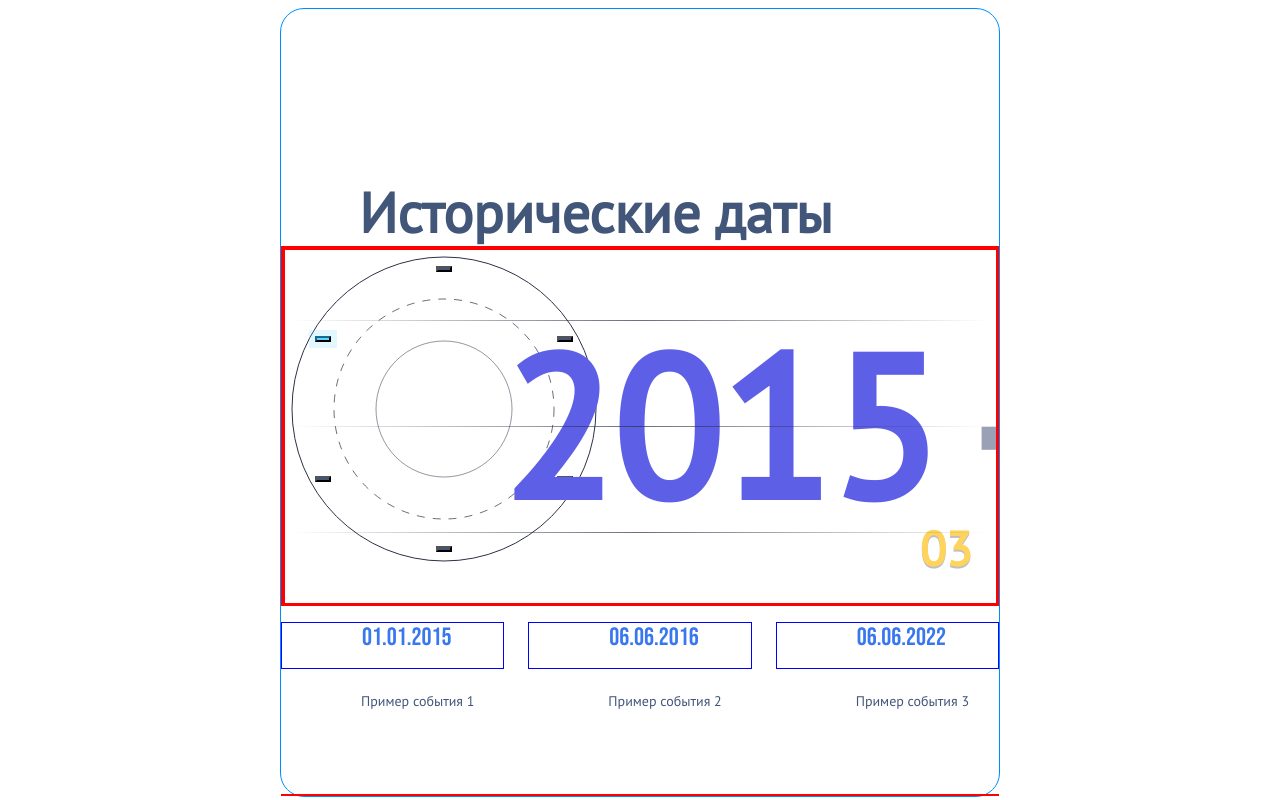
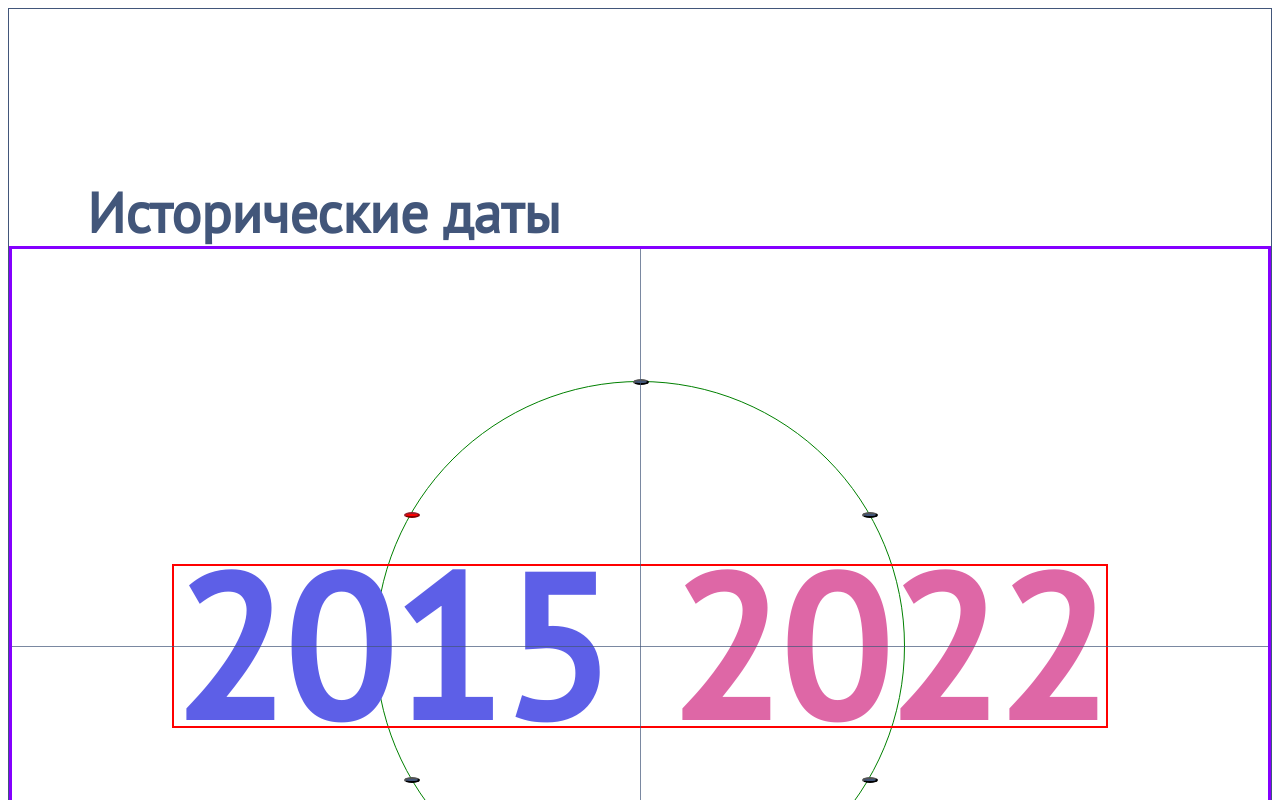
Before and after one commit to yulia463/time-arc, a React app: page / in a window 1280 px wide. Shown: the top 800 px of the page. Built offline with nearby package versions, Linux system fonts and the light colour scheme.

Commit message:
feat: add circle and new styles

```diff
--- a/src/components/TimelineBlock.scss
+++ b/src/components/TimelineBlock.scss
@@ -1,9 +1,8 @@
 .timeline-block {
   position: relative;
-  width: min(720px, 92vw);
-  margin: 0 auto;
-  border: 1px solid #008cff;
-  border-radius: 24px;
+  //width: min(720px, 92vw);
+  //margin: 0 auto;
+  border: 1px solid var(--color-text);
 }
 
 .timeline-block__header {
@@ -36,50 +35,30 @@
   }
 }
 
-.timeline-block__fraction {
-  font-variant-numeric: tabular-nums;
-  font-weight: 600;
-  color: var(--accent-2);
-  border: 1px solid #37ff00;
-}
+//.timeline-block__fraction {
+//  font-variant-numeric: tabular-nums;
+//  font-weight: 600;
+//  color: var(--accent-2);
+//  border: 1px solid #37ff00;
+//}
 
 .timeline-block__dial {
-  border: 3px solid red;
+  border: 3px solid #8400ff;
   position: relative;
-  height: 360px;
+  height: 100vh;
   display: grid;
   place-items: center;
-  margin-bottom: 16px;
+  //margin-bottom: 16px;
   overflow: hidden;
 }
 
 .timeline-block__ring {
-  position: absolute;
+  border: 1px solid green;
+  position: relative;
   inset: 0;
-  width: 320px;
-  height: 320px;
-}
-
-.timeline-block__ring-bg {
-  fill: none;
-  stroke: var(--line);
-  stroke-width: 1;
-}
-
-.timeline-block__ring-mid {
-  fill: none;
-  stroke: linear-gradient(180deg, #2c3145, #1e2235);
-  stroke: var(--line);
-  stroke-width: 1;
-  stroke-dasharray: 8 8;
-  opacity: .7;
-}
-
-.timeline-block__ring-inner {
-  fill: none;
-  stroke: var(--line);
-  stroke-width: 1;
-  opacity: .5;
+  border-radius: 50%;
+  width: 530px;
+  height: 530px;
 }
 
 .timeline-block__dot {
@@ -87,58 +66,52 @@
   transform: translate(-50%, -50%);
   width: 6px;
   height: 6px;
-  //border-radius: 50%;
+  border-radius: 50%;
   background: var(--color-text);
-  //border: 2px solid transparent;
   cursor: pointer;
   transition: transform .15s ease, background .2s ease, box-shadow .2s ease;
-  //box-shadow: 0 0 0 0 rgba(93, 211, 255, 0.00);
-}
-
-.timeline-block__dot:hover {
-  transform: translate(-50%, -50%) scale(1.06);
 }
 
 .timeline-block__dot.is-active {
-  background: var(--accent);
-  border-color: #0b2b39;
-  box-shadow: 0 0 0 6px rgba(93, 211, 255, 0.18);
+  border-color: var(--color-circle);
+  background-color: red;
 }
 
 .timeline-block__info {
+  border: 1px solid red;
   position: absolute;
-  inset: 0;
-  display: grid;
+  //inset: 0;
+  //display: grid;
+  display: flex;
   place-items: center;
   pointer-events: none;
+
 }
 
 .timeline-block__years {
-  //display: flex;
-  //align-items: center;
-  //gap: 10px;
-  //margin-bottom: 8px;
+  border: 1px solid red;
   display: flex;
-  padding-left: 20px;
-  gap: 20px;
+  // сделать их в центре
+  //padding-left: 20px;
+  gap: 60px;
   font-weight: 700;
   font-size: 56px;
-  line-height: 100%;
-  letter-spacing: -2%;
-  margin-bottom: 20px;
-  border: 1px solid red;
+  //line-height: 100%;
+  //letter-spacing: -2%;
+  //margin-bottom: 20px;
 
   @media (min-width: 1024px) {
-    padding: 96px 0 185px 217px;
+    //padding: 96px 0 185px 217px;
     font-size: 200px;
     line-height: 160px;
-    margin-bottom: none;
+    margin-bottom: 0;
   }
 
 }
 
 .timeline-block__firstDate {
   color: var(--color-blue);
+  text-transform: uppercase;
 
   @media (min-width: 1024px) {
     color: var(--color-dark-blue);
@@ -147,78 +120,67 @@
 
 .timeline-block__secondDate {
   color: var(--color-pink);
+  text-transform: uppercase;
 
   @media (min-width: 1024px) {
     color: var(--color-dark-pink);
   }
 }
 
-.timeline-block__year {
-  font-size: clamp(24px, 4vw, 44px);
-  font-weight: 800;
-  letter-spacing: 0.02em;
-}
-
-.timeline-block__dash {
-  color: var(--muted);
-  font-weight: 600;
-}
-
 .timeline-block__label {
   color: var(--muted);
   font-size: 14px;
-  letter-spacing: .12em;
   text-transform: uppercase;
+  border: 1px solid #ffea00;
 }
 
 .timeline-block__count {
   position: absolute;
-  right: 24px;
-  bottom: 24px;
-  font-size: 48px;
-  font-weight: 700;
-  color: var(--accent-2);
-  opacity: .9;
-  text-shadow: 0 2px 0 rgba(0, 0, 0, .25);
+  //right: 24px;
+  //bottom: 24px;
+  font-size: 20px;
+  font-weight: 400;
+  color: var(--color-text);
+  border: 1px solid red;
+  line-height: 30px;
+  letter-spacing: 0;
 }
 
 .timeline-block__decor {
   position: absolute;
-  background: linear-gradient(90deg, transparent, var(--line), transparent);
-  height: 1px;
   opacity: .7;
+  z-index: 0;
 }
 
-.timeline-block__decor--1 {
-  left: 8px;
-  right: 8px;
-  top: 20%;
+.timeline-block__decor--h {
+  top: 50%;
+  left: 0;
+  right: 0;
+  height: 1px;
+  background-color: var(--color-text);
 }
 
-.timeline-block__decor--2 {
-  left: 8px;
-  right: 8px;
-  top: 50%;
-}
-
-.timeline-block__decor--3 {
-  left: 8px;
-  right: 8px;
-  top: 80%;
+.timeline-block__decor--v {
+  left: 50%;
+  top: 0;
+  bottom: 0;
+  width: 1px;
+  background-color: var(--color-text);
 }
 
 /* Слайдер */
 .timeline-block__slider {
-  margin-top: 8px;
 
 }
 
 .timeline-card {
-  //padding: 16px;
-  min-height: 160px;
   display: flex;
   flex-direction: column;
-  gap: 8px;
+  gap: 25px;
+
+  @media (min-width: 1024px) {
+    gap: 80px;
+  }
 }
 
 .timeline-card__date {
@@ -297,4 +259,6 @@
   overflow: hidden;
   clip: rect(1px, 1px, 1px, 1px);
   white-space: nowrap;
+  border: 1px solid red;
+
 }
--- a/src/components/TimelineBlock.tsx
+++ b/src/components/TimelineBlock.tsx
@@ -55,8 +55,8 @@ const TimelineBlock: React.FC<TimelineBlockProps> = ({
   // Позиции интерактивных точек по окружности
   const points = useMemo(() => {
     const N = segments.length;
-    const radius = 140; // px
-    const center = { x: 160, y: 160 }; // px — совпадает с размерами .timeline-block__dial svg viewBox
+    const radius = 265; // px
+    const center = { x: 265, y: 265 }; // px — совпадает с размерами .timeline-block__dial svg viewBox
     // стартуем сверху (угол -90°)
     return segments.map((seg, i) => {
       const angle = (-90 + (360 / N) * i) * (Math.PI / 180);
@@ -74,12 +74,7 @@ const TimelineBlock: React.FC<TimelineBlockProps> = ({
       </header>
 
       <div className="timeline-block__dial" role="tablist" aria-label="Временные отрезки">
-        <svg className="timeline-block__ring" viewBox="0 0 320 320" aria-hidden="true">
-          <circle cx="160" cy="160" r="152" className="timeline-block__ring-bg" />
-          <circle cx="160" cy="160" r="110" className="timeline-block__ring-mid" />
-          <circle cx="160" cy="160" r="68" className="timeline-block__ring-inner" />
-        </svg>
-
+        <div className="timeline-block__ring">
           {points.map(p => (
               <button
                   key={p.seg.id}
@@ -88,32 +83,30 @@ const TimelineBlock: React.FC<TimelineBlockProps> = ({
                   className={
                       'timeline-block__dot' + (activeIndex === p.i ? ' is-active' : '')
                   }
-            style={{ left: p.x, top: p.y }}
+                  style={{left: p.x, top: p.y}}
                   onClick={() => setActiveIndex(p.i)}
               >
                 <span className="visually-hidden">{p.seg.label} {p.seg.fromYear}–{p.seg.toYear}</span>
               </button>
           ))}
+        </div>
 
         <div className="timeline-block__info" ref={infoRef}>
           <div className="timeline-block__years" data-anim="fade-up">
             <span className="timeline-block__firstDate">{active.fromYear}</span>
-            <span className="timeline-block__dash">—</span>
             <span className="timeline-block__secondDate">{active.toYear}</span>
           </div>
-          <div className="timeline-block__label" data-anim="fade-up">{active.label}</div>
-          <div className="timeline-block__count" data-anim="fade-up">
-            {String(active.events.length).padStart(2, '0')}
-          </div>
+          {/*<div className="timeline-block__label" data-anim="fade-up">{active.label}</div>*/}
+          {/*<div className="timeline-block__count" data-anim="fade-up">*/}
+          {/*  {String(active.events.length).padStart(2, '0')}*/}
+          {/*</div>*/}
         </div>
 
-        {/* декоративные линии, как в макете */}
-        <div className="timeline-block__decor timeline-block__decor--1" aria-hidden="true" />
-        <div className="timeline-block__decor timeline-block__decor--2" aria-hidden="true" />
-        <div className="timeline-block__decor timeline-block__decor--3" aria-hidden="true" />
+        <div className="timeline-block__decor timeline-block__decor--h" aria-hidden="true"/>
+        <div className="timeline-block__decor timeline-block__decor--v" aria-hidden="true"/>
       </div>
 
-      <EventSlider events={active.events} instanceId={instanceId} />
+      <EventSlider events={active.events} instanceId={instanceId}/>
     </section>
   );
 };
--- a/src/styles/global.scss
+++ b/src/styles/global.scss
@@ -31,6 +31,8 @@
   --color-gray: #C7CDD9;
   --color-text: #42567A;
   --color-btn: #42567A80;
+  --color-circle: #303E5880;
+
 }
 
 * { box-sizing: border-box; }
```
Lines whose indentation alone changed are shown as unchanged.
